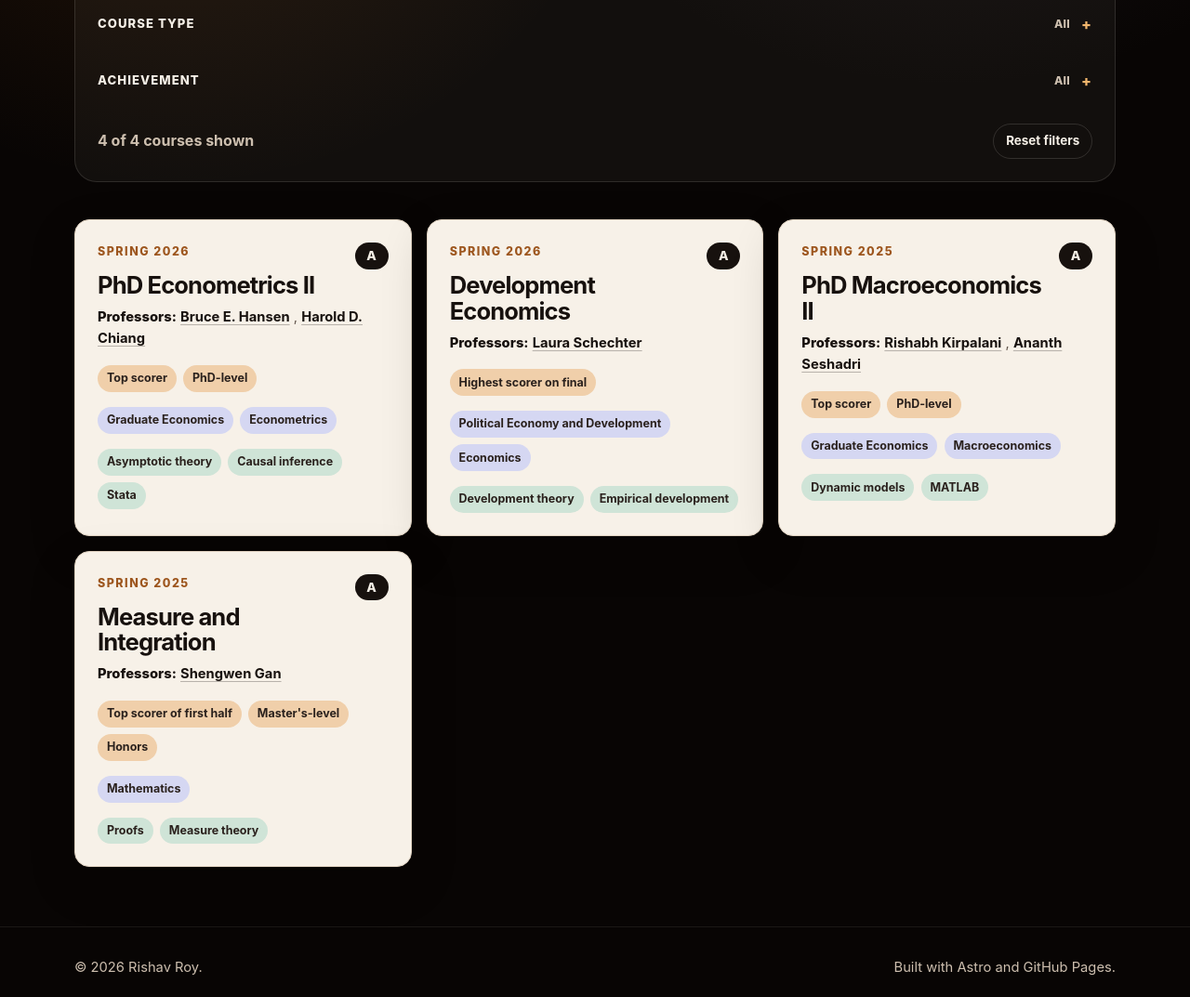
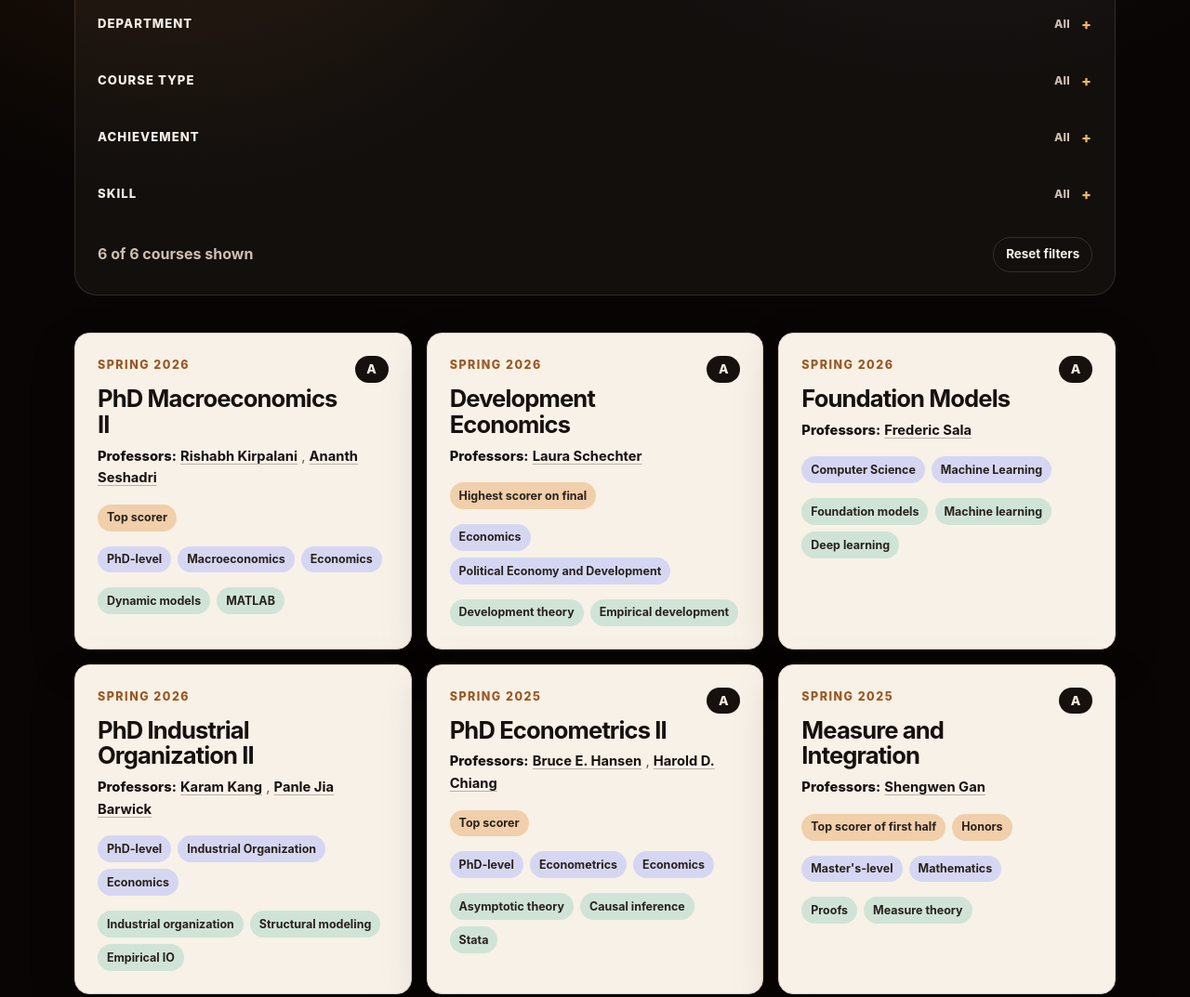
Before and after one commit to rishavbroy/rishavbroy.github.io, an Astro site: page /courses in a window 1280 px wide. Shown: the part 467-1540 px from the top of the page at 93% size. Built offline with nearby package versions, Linux system fonts and the light colour scheme; Astro itself is replaced by a stand-in of ours.

Commit message:
Add course codes departments and search/filter functionality. Adjust labeling, positioning of instructors

```diff
--- a/src/content.config.ts
+++ b/src/content.config.ts
@@ -39,9 +39,11 @@ const courses = defineCollection({
   schema: z.object({
     id: z.string(),
     title: z.string(),
+    code: z.string(),
     semester: z.string(),
     termOrder: z.number(),
     grade: z.string().optional(),
+    audited: z.boolean().default(false),
     achievements: z.array(z.string()).default([]),
     types: z.array(z.string()).default([]),
     skills: z.array(z.string()).default([]),
--- a/src/data/courses.json
+++ b/src/data/courses.json
@@ -2,16 +2,17 @@
   {
     "id": "phd-econometrics-ii",
     "title": "PhD Econometrics II",
-    "semester": "Spring 2026",
-    "termOrder": 202601,
+    "code": "ECON 710",
+    "semester": "Spring 2025",
+    "termOrder": 202501,
     "grade": "A",
     "achievements": [
-      "Top scorer",
-      "PhD-level"
+      "Top scorer"
     ],
     "types": [
-      "Graduate Economics",
-      "Econometrics"
+      "PhD-level",
+      "Econometrics",
+      "Economics"
     ],
     "skills": [
       "Asymptotic theory",
@@ -29,16 +30,17 @@
   {
     "id": "phd-macroeconomics-ii",
     "title": "PhD Macroeconomics II",
-    "semester": "Spring 2025",
-    "termOrder": 202501,
+    "code": "ECON 714",
+    "semester": "Spring 2026",
+    "termOrder": 202601,
     "grade": "A",
     "achievements": [
-      "Top scorer",
-      "PhD-level"
+      "Top scorer"
     ],
     "types": [
-      "Graduate Economics",
-      "Macroeconomics"
+      "PhD-level",
+      "Macroeconomics",
+      "Economics"
     ],
     "skills": [
       "Dynamic models",
@@ -55,15 +57,16 @@
   {
     "id": "measure-integration",
     "title": "Measure and Integration",
+    "code": "MATH 629",
     "semester": "Spring 2025",
     "termOrder": 202501,
     "grade": "A",
     "achievements": [
       "Top scorer of first half",
-      "Master's-level",
       "Honors"
     ],
     "types": [
+      "Master's-level",
       "Mathematics"
     ],
     "skills": [
@@ -80,6 +83,7 @@
   {
     "id": "development-economics",
     "title": "Development Economics",
+    "code": "ECON 474",
     "semester": "Spring 2026",
     "termOrder": 202601,
     "grade": "A",
@@ -87,8 +91,8 @@
       "Highest scorer on final"
     ],
     "types": [
-      "Political Economy and Development",
-      "Economics"
+      "Economics",
+      "Political Economy and Development"
     ],
     "skills": [
       "Development theory",
@@ -100,5 +104,56 @@
     "professors": [
       "laura-schechter"
     ]
+  },
+  {
+    "id": "foundation-models",
+    "title": "Foundation Models",
+    "code": "COMP SCI 639",
+    "semester": "Spring 2026",
+    "termOrder": 202601,
+    "grade": "A",
+    "achievements": [],
+    "types": [
+      "Computer Science",
+      "Machine Learning"
+    ],
+    "skills": [
+      "Foundation models",
+      "Machine learning",
+      "Deep learning"
+    ],
+    "syllabusUrl": "",
+    "featured": false,
+    "order": 5,
+    "professors": [
+      "frederic-sala"
+    ]
+  },
+  {
+    "id": "phd-industrial-organization-ii",
+    "title": "PhD Industrial Organization II",
+    "code": "ECON 762",
+    "semester": "Spring 2026",
+    "termOrder": 202601,
+    "grade": "",
+    "audited": true,
+    "achievements": [],
+    "types": [
+      "PhD-level",
+      "Industrial Organization",
+      "Economics"
+    ],
+    "skills": [
+      "Industrial organization",
+      "Structural modeling",
+      "Empirical IO"
+    ],
+    "syllabusUrl": "",
+    "featured": false,
+    "order": 6,
+    "professors": [
+      "karam-kang",
+      "panle-barwick"
+    ]
   }
 ]
--- a/src/data/people.ts
+++ b/src/data/people.ts
@@ -35,6 +35,22 @@ export const people: Person[] = [
     name: "Shengwen Gan",
     url: "https://sites.google.com/view/shengwengan/"
   },
+
+  {
+    id: "frederic-sala",
+    name: "Frederic Sala",
+    url: "https://pages.cs.wisc.edu/~fredsala/"
+  },
+  {
+    id: "karam-kang",
+    name: "Karam Kang",
+    url: "https://karamkang.github.io/"
+  },
+  {
+    id: "panle-barwick",
+    name: "Panle Jia Barwick",
+    url: "https://panlebarwick.github.io/"
+  },
   {
     id: "job-boerma",
     name: "Job Boerma",
--- a/src/lib/courses.ts
+++ b/src/lib/courses.ts
@@ -2,6 +2,10 @@ import type { CollectionEntry } from "astro:content";
 import { uniqueSorted } from "./filterData";
 
 export type CourseEntry = CollectionEntry<"courses">;
+
+export function getCourseDepartment(code: string) {
+  return code.replace(/\s+\d+[A-Za-z]?\s*$/, "").trim();
+}
 
 export function sortCourses(courses: CourseEntry[]) {
   return courses
@@ -17,7 +21,9 @@ export function sortCourses(courses: CourseEntry[]) {
 export function getCourseTaxonomy(courses: CourseEntry[]) {
   return {
     semesters: uniqueSorted(courses.map((course) => course.data.semester)),
+    departments: uniqueSorted(courses.map((course) => getCourseDepartment(course.data.code))),
     types: uniqueSorted(courses.flatMap((course) => course.data.types)),
-    achievements: uniqueSorted(courses.flatMap((course) => course.data.achievements))
+    achievements: uniqueSorted(courses.flatMap((course) => course.data.achievements)),
+    skills: uniqueSorted(courses.flatMap((course) => course.data.skills))
   };
 }
--- a/src/pages/courses.astro
+++ b/src/pages/courses.astro
@@ -16,13 +16,15 @@ const taxonomy = getCourseTaxonomy(courses);
     <CollectionFilters
       id="courses"
       label="Filter selected coursework"
-      searchPlaceholder="Search courses by title, professor, semester, achievement, type, or skill"
+      searchPlaceholder="Search courses by title, code, instructor, department, semester, type, achievement, or skill"
       itemSingular="course"
       itemPlural="courses"
       groups={[
         { key: "semester", label: "Semester", options: taxonomy.semesters },
+        { key: "departments", label: "Department", options: taxonomy.departments },
         { key: "types", label: "Course type", options: taxonomy.types },
-        { key: "achievements", label: "Achievement", options: taxonomy.achievements }
+        { key: "achievements", label: "Achievement", options: taxonomy.achievements },
+        { key: "skills", label: "Skill", options: taxonomy.skills }
       ]}
     />
   </section>
```
